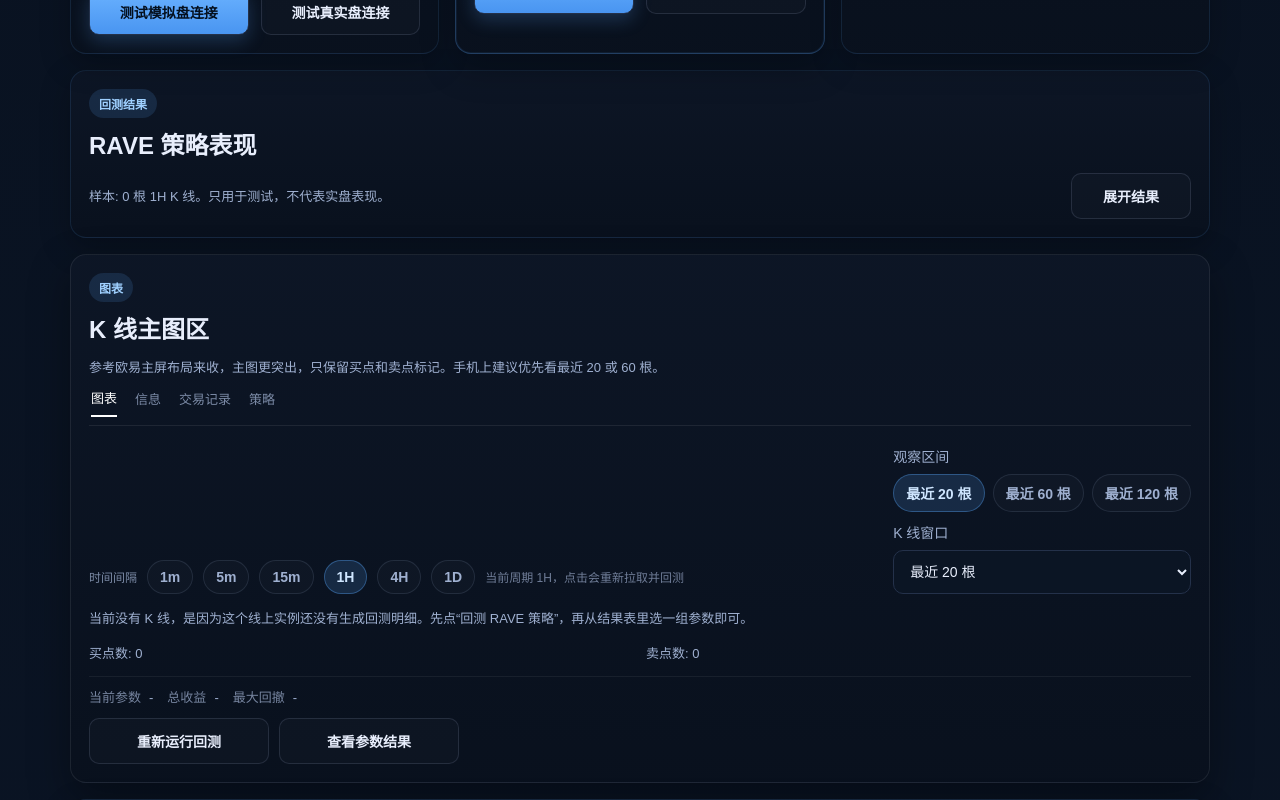
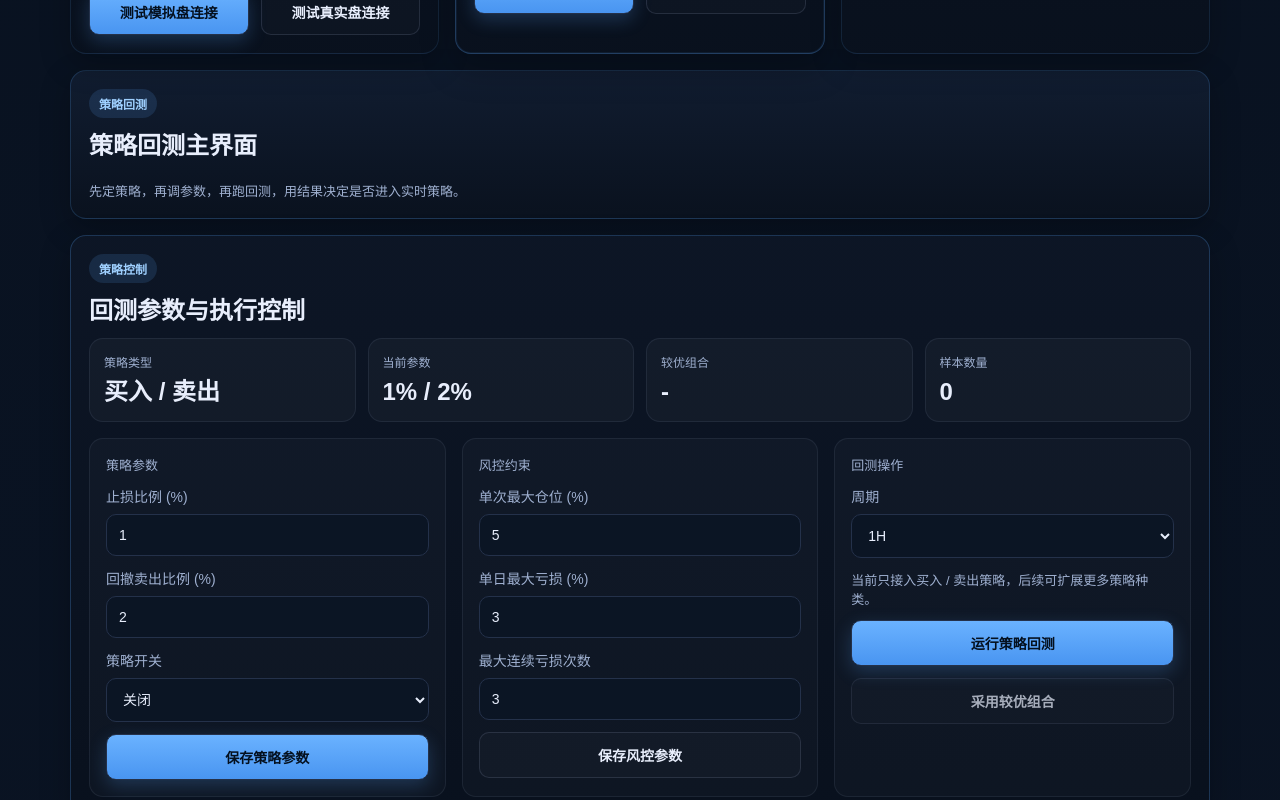
Before and after one commit to mingcz28-spec/okx-trader-sim, a Next.js app in the folder okx-trader-sim/: page / in a window 1280 px wide. Shown: the part 1020-1820 px from the top of the page. Built offline with nearby package versions, Linux system fonts and the light colour scheme.

Commit message:
Promote backtest mode into primary control screen

```diff
--- a/okx-trader-sim/app/globals.css
+++ b/okx-trader-sim/app/globals.css
@@ -179,6 +179,15 @@ summary {
   display: block;
   font-size: 24px;
   line-height: 1.2;
+}
+.backtestControlHero {
+  border-color: rgba(90,169,255,0.24);
+}
+.subPanelCard {
+  padding: 16px;
+  border-radius: 14px;
+  background: rgba(255,255,255,0.025);
+  border: 1px solid rgba(159,176,208,0.1);
 }
 .accentPanel {
   border-color: rgba(90,169,255,0.28);
--- a/okx-trader-sim/app/page.tsx
+++ b/okx-trader-sim/app/page.tsx
@@ -607,6 +607,74 @@ export default function HomePage() {
       </div>
 
       <div className="mobileSection" data-tab="backtest" data-active={appMode === 'backtest'}>
+      <section className="card pageModeIntroCard" style={{ marginTop: 16 }}>
+        <div className="sectionTag">策略回测</div>
+        <h2 style={{ marginTop: 0 }}>策略回测主界面</h2>
+        <div className="small">先定策略，再调参数，再跑回测，用结果决定是否进入实时策略。</div>
+      </section>
+
+      <section className="card panelCard backtestControlHero" style={{ marginTop: 16 }}>
+        <div className="panelHeader"><div><div className="sectionTag">策略控制</div><h2>回测参数与执行控制</h2></div></div>
+        <div className="modeHeroStats">
+          <div className="heroStatBox">
+            <span>策略类型</span>
+            <strong>买入 / 卖出</strong>
+          </div>
+          <div className="heroStatBox">
+            <span>当前参数</span>
+            <strong>{strategyForm.stopLossPct}% / {strategyForm.trailingDrawdownPct}%</strong>
+          </div>
+          <div className="heroStatBox">
+            <span>较优组合</span>
+            <strong>{bestBacktest ? `${bestBacktest.stopLossPct}% / ${bestBacktest.trailingDrawdownPct}%` : '-'}</strong>
+          </div>
+          <div className="heroStatBox">
+            <span>样本数量</span>
+            <strong>{backtestCandles || 0}</strong>
+          </div>
+        </div>
+        <div className="grid modePageGrid" style={{ marginTop: 16 }}>
+          <section className="subPanelCard">
+            <div className="small">策略参数</div>
+            <label style={{ marginTop: 12 }}>止损比例 (%)</label>
+            <input value={strategyForm.stopLossPct} onChange={(e) => setStrategyForm({ ...strategyForm, stopLossPct: Number(e.target.value) })} />
+            <label style={{ marginTop: 12 }}>回撤卖出比例 (%)</label>
+            <input value={strategyForm.trailingDrawdownPct} onChange={(e) => setStrategyForm({ ...strategyForm, trailingDrawdownPct: Number(e.target.value) })} />
+            <label style={{ marginTop: 12 }}>策略开关</label>
+            <select value={strategyForm.enabled ? 'on' : 'off'} onChange={(e) => setStrategyForm({ ...strategyForm, enabled: e.target.value === 'on' })}>
+              <option value="off">关闭</option>
+              <option value="on">开启</option>
+            </select>
+            <button style={{ marginTop: 12 }} onClick={saveStrategyConfig}>保存策略参数</button>
+          </section>
+          <section className="subPanelCard">
+            <div className="small">风控约束</div>
+            <label style={{ marginTop: 12 }}>单次最大仓位 (%)</label>
+            <input value={riskForm.maxPositionPct} onChange={(e) => setRiskForm({ ...riskForm, maxPositionPct: Number(e.target.value) })} />
+            <label style={{ marginTop: 12 }}>单日最大亏损 (%)</label>
+            <input value={riskForm.maxDailyLossPct} onChange={(e) => setRiskForm({ ...riskForm, maxDailyLossPct: Number(e.target.value) })} />
+            <label style={{ marginTop: 12 }}>最大连续亏损次数</label>
+            <input value={riskForm.maxConsecutiveLosses} onChange={(e) => setRiskForm({ ...riskForm, maxConsecutiveLosses: Number(e.target.value) })} />
+            <button className="secondary" style={{ marginTop: 12 }} onClick={saveRiskConfig}>保存风控参数</button>
+          </section>
+          <section className="subPanelCard">
+            <div className="small">回测操作</div>
+            <label style={{ marginTop: 12 }}>周期</label>
+            <select value={backtestBar} onChange={(e) => setBacktestBar(e.target.value as BacktestBar)}>
+              <option value="1m">1m</option>
+              <option value="5m">5m</option>
+              <option value="15m">15m</option>
+              <option value="1H">1H</option>
+              <option value="4H">4H</option>
+              <option value="1D">1D</option>
+            </select>
+            <div className="small" style={{ marginTop: 12 }}>当前只接入买入 / 卖出策略，后续可扩展更多策略种类。</div>
+            <button style={{ marginTop: 12 }} onClick={() => runBacktest()} disabled={backtesting}>{backtesting ? '回测中...' : '运行策略回测'}</button>
+            <button className="secondary" style={{ marginTop: 12 }} onClick={() => bestBacktest && applyBacktestParams(bestBacktest)} disabled={!bestBacktest}>采用较优组合</button>
+          </section>
+        </div>
+      </section>
+
       <section className="card mobileSummaryBar backtestSummarySection" style={{ marginTop: 16 }}>
         <div className="mobileSummaryGrid">
           <div>
```
